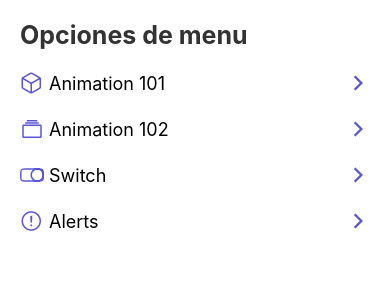
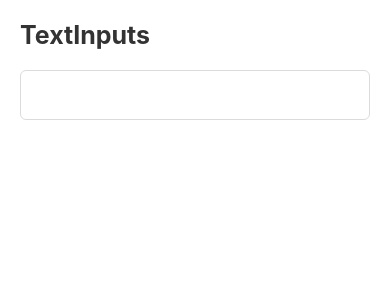
Before and after one commit to JeralPineda/Components-RN, a React Native app: screen /TextInputScreen in a window 390 px wide. Shown: the top 300 px of the page. Built offline with nearby package versions, Linux system fonts and the light colour scheme.

Commit message:
feat: add TextInput

```diff
--- a/src/data/menu.tsx
+++ b/src/data/menu.tsx
@@ -21,4 +21,9 @@ export const menuItems: MenuItem[] = [
     icon: "alert-circle-outline",
     component: "AlertScreen",
   },
+  {
+    name: "TextInputs",
+    icon: "document-text-outline",
+    component: "TextInputScreen",
+  },
 ];
--- a/src/navigation/Navigation.tsx
+++ b/src/navigation/Navigation.tsx
@@ -6,6 +6,7 @@ import {
   Animation102Screen,
   HomeScreen,
   SwitchScreen,
+  TextInputScreen,
 } from "../screens";
 
 const Stack = createStackNavigator();
@@ -28,6 +29,7 @@ export const Navigation = () => {
       <Stack.Screen name="Animation102Screen" component={Animation102Screen} />
       <Stack.Screen name="SwitchScreen" component={SwitchScreen} />
       <Stack.Screen name="AlertScreen" component={AlertScreen} />
+      <Stack.Screen name="TextInputScreen" component={TextInputScreen} />
     </Stack.Navigator>
   );
 };
--- /dev/null
+++ b/src/screens/TextInputScreen.tsx
@@ -0,0 +1,24 @@
+import React from "react";
+import {StyleSheet, View, TextInput} from "react-native";
+import {FlatListMenuHeader} from "../components/flatlist";
+import {globalStyles} from "../theme";
+
+export const TextInputScreen = () => {
+  return (
+    <View style={globalStyles.margin}>
+      <FlatListMenuHeader title="TextInputs" />
+
+      <TextInput style={styles.textInput} />
+    </View>
+  );
+};
+
+const styles = StyleSheet.create({
+  textInput: {
+    borderColor: "#dbdbdb",
+    borderWidth: 1.5,
+    borderRadius: 6,
+    height: 50,
+    paddingHorizontal: 10,
+  },
+});
--- a/src/screens/index.ts
+++ b/src/screens/index.ts
@@ -3,3 +3,4 @@ export {Animation101Screen} from "./Animation101Screen";
 export {Animation102Screen} from "./Animation102Screen";
 export {HomeScreen} from "./HomeScreen";
 export {SwitchScreen} from "./SwitchScreen";
+export {TextInputScreen} from "./TextInputScreen";
--- a/src/theme/theme.tsx
+++ b/src/theme/theme.tsx
@@ -12,4 +12,7 @@ export const globalStyles = StyleSheet.create({
   primaryColor: {
     color: "#5856d6",
   },
+  secondaryColor: {
+    color: "#dbdbdb",
+  },
 });
```
